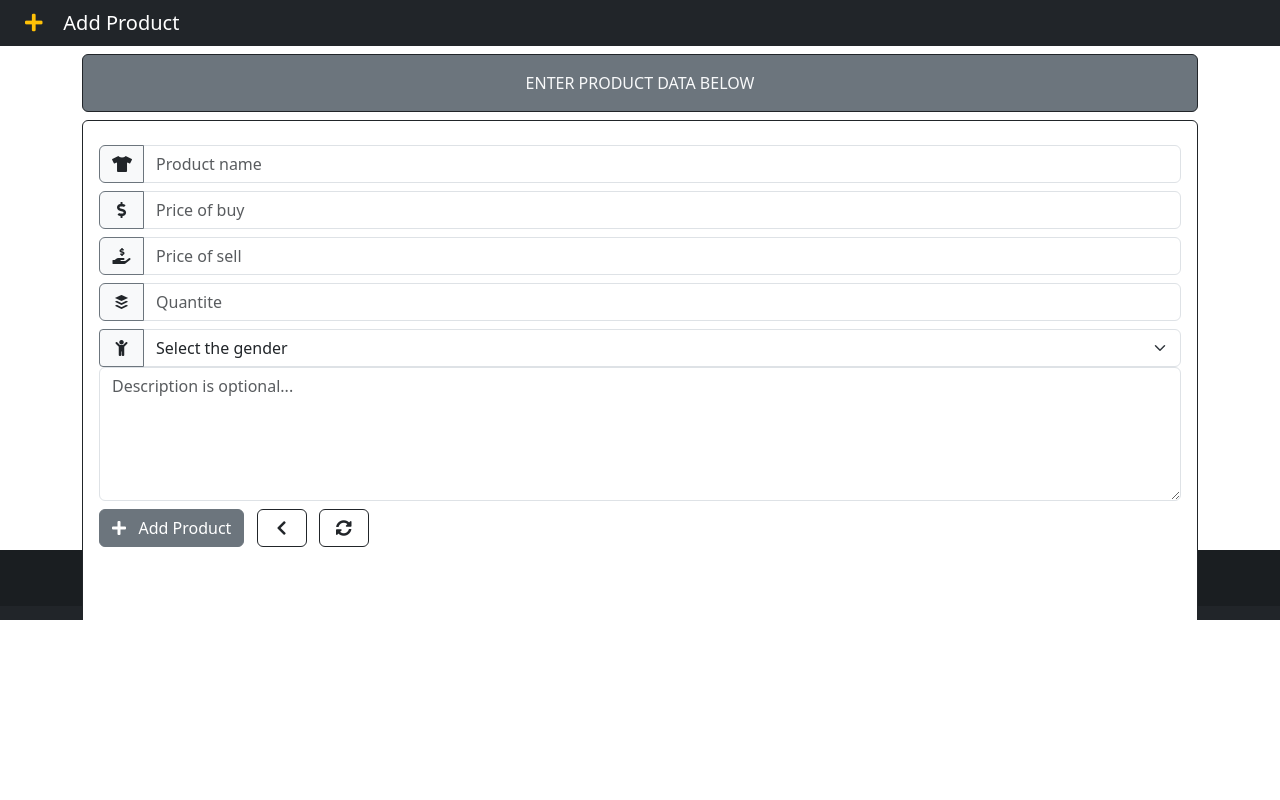
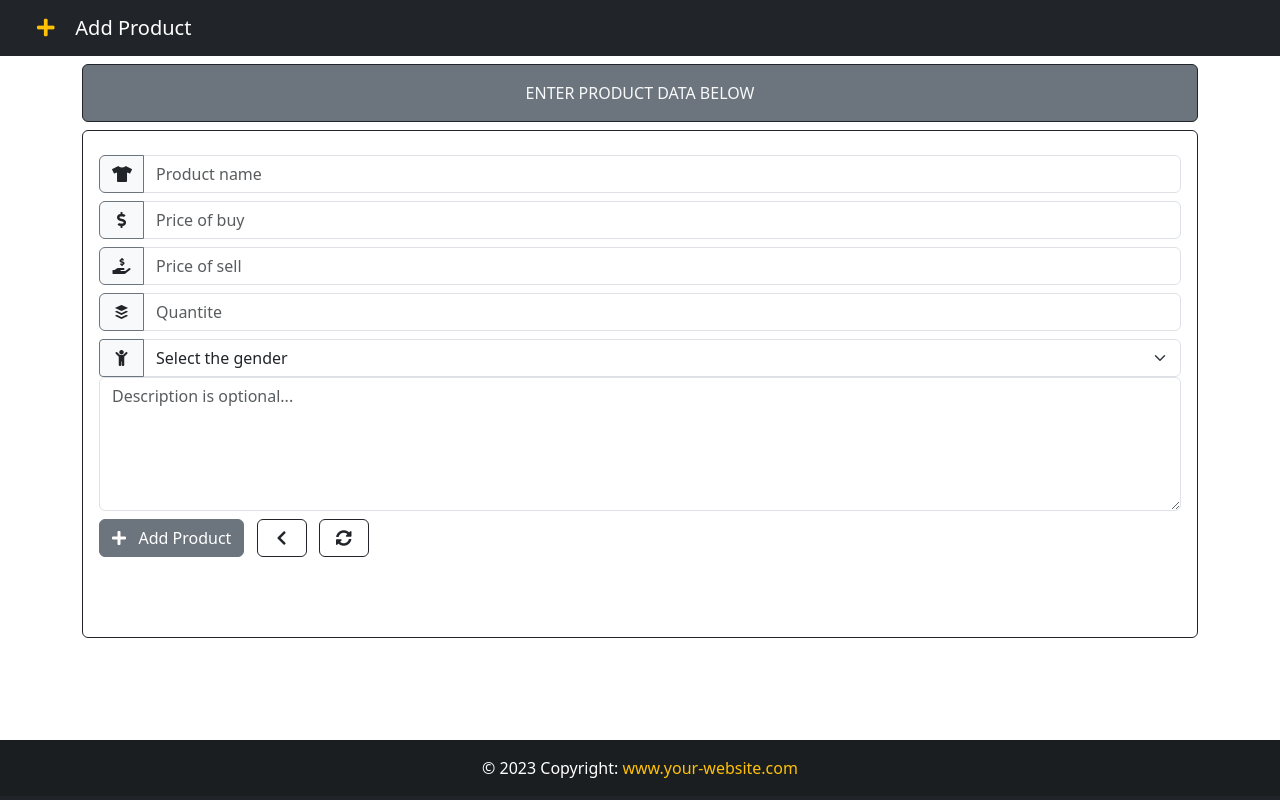
Before and after one commit to bogosla/testvaap, a Django app: page /add_product in a window 1280 px wide. Run offline with Django 4.2, Linux system fonts and the light colour scheme.

Commit message:
footer ok

```diff
--- a/crud/templates/crud/add.html
+++ b/crud/templates/crud/add.html
@@ -12,7 +12,7 @@ Add Product
 {% block content %}
 	<div class="container">
 		<div class="row">
-			<div class="col-lg-12" style="height: 500px;">
+			<div class="col-lg-12" >
 				<div class="card card-body mt-2 {% block card-color %} border-dark text-light bg-secondary {% endblock %}">
 					<span class="text-center">{% block card-title %} ENTER PRODUCT DATA BELOW {% endblock %}</span>
 				</div>
--- a/crud/templates/crud/home.html
+++ b/crud/templates/crud/home.html
@@ -14,6 +14,8 @@ Home
 		<br><br>
 		<a href="{% url 'add_product' %}" class="btn btn-outline-secondary btn-sm"><i class="fas fa-plus"></i>&nbsp;&nbsp; Add Product</a>
 
+
+		<div class="table-responsive">
 			<table class="table table-bordered table-sm mt-4" style="text-align: center; font-size: 14px;">
 				<thead>
 					<tr>
@@ -56,5 +58,6 @@ Home
 				</tfoot>
 
 			</table>
+		</div>
 	</div> <!-- END // container -->
 {% endblock %}
--- a/static/css/style.css
+++ b/static/css/style.css
@@ -4,25 +4,25 @@
 
 html,
 body {
-	height: 620px;
-	margin: 0;
+	height: 100%;
+	/* margin: 0; */
 	max-width: 100%;
-	overflow: hidden;
+
+	/* overflow: hidden; */
 }
 
 /* -------------------------------
 # FOOTER CONFIGURATION
 -------------------------------- */
-.wrapper {
+/* .wrapper {
 	height: 600px;
 	min-height: 600px;
 	margin-bottom: -50px;
-}
+} */
 
 #footer,
 .push {
 	height: 100px;
-
 }
 
 /* -------------------------------
@@ -31,3 +31,15 @@ body {
 .side-label {
 	width: 45px;
 }
+
+#footer {height: 60px;}
+
+.wrapper {
+	display: flex;
+	flex-direction: column;
+	justify-content: space-between;
+	height: 100%;
+}
+main {
+	flex: 1;
+}
--- a/templates/base.html
+++ b/templates/base.html
@@ -24,24 +24,26 @@
       <!-- ======== Navbar ======== -->
       <header>
         <nav class="navbar navbar-expand-lg navbar-dark bg-dark">
-          <div class="col-sm">
-            <a class="navbar-brand flex-grow-1" style="text-align: center; color: #fff; margin-left: 25px;">{% block navbar-content %}{% endblock %}</a>
+          <div class="container-fluid">
+            <a class="navbar-brand flex-grow-1" style="color: #fff; margin-left: 25px;">{% block navbar-content %}{% endblock %}</a>
           </div>
         </nav>
       </header>
 
       <!-- ======== Block content (ROOT) ======== -->
-      {% block content %}{% endblock %}
+      <main>
+        {% block content %}{% endblock %}
+      </main>
+      <footer class="bg-dark text-center text-lg-start" id="footer" style="color: #fff;">
+        <div class="text-center p-3" style="background-color: rgba(0, 0, 0, 0.2);">&copy; {% now 'Y' %} Copyright:
+          <a href="" class="text-light" style="text-decoration: none;">
+            <span class="text-warning">www.your-website.com</span>
+          </a>
+        </div>
+      </footer>
     </div><!-- ======== END // wrapper -->
 
     <!-- ======== Footer ======== -->
-    <footer class="bg-dark text-center text-lg-start" id="footer" style="color: #fff;">
-      <div class="text-center p-3" style="background-color: rgba(0, 0, 0, 0.2);">&copy; {% now 'Y' %} Copyright:
-        <a href="" class="text-light" style="text-decoration: none;">
-          <span class="text-warning">www.your-website.com</span>
-        </a>
-      </div>
-    </footer>
 
     <script src="https://cdn.jsdelivr.net/npm/bootstrap@5.3.2/dist/js/bootstrap.bundle.min.js" integrity="sha384-C6RzsynM9kWDrMNeT87bh95OGNyZPhcTNXj1NW7RuBCsyN/o0jlpcV8Qyq46cDfL" crossorigin="anonymous"></script>
   </body>
```
Also changed, not shown: db.sqlite3, 1 other file. Lines whose indentation alone changed are shown as unchanged.
